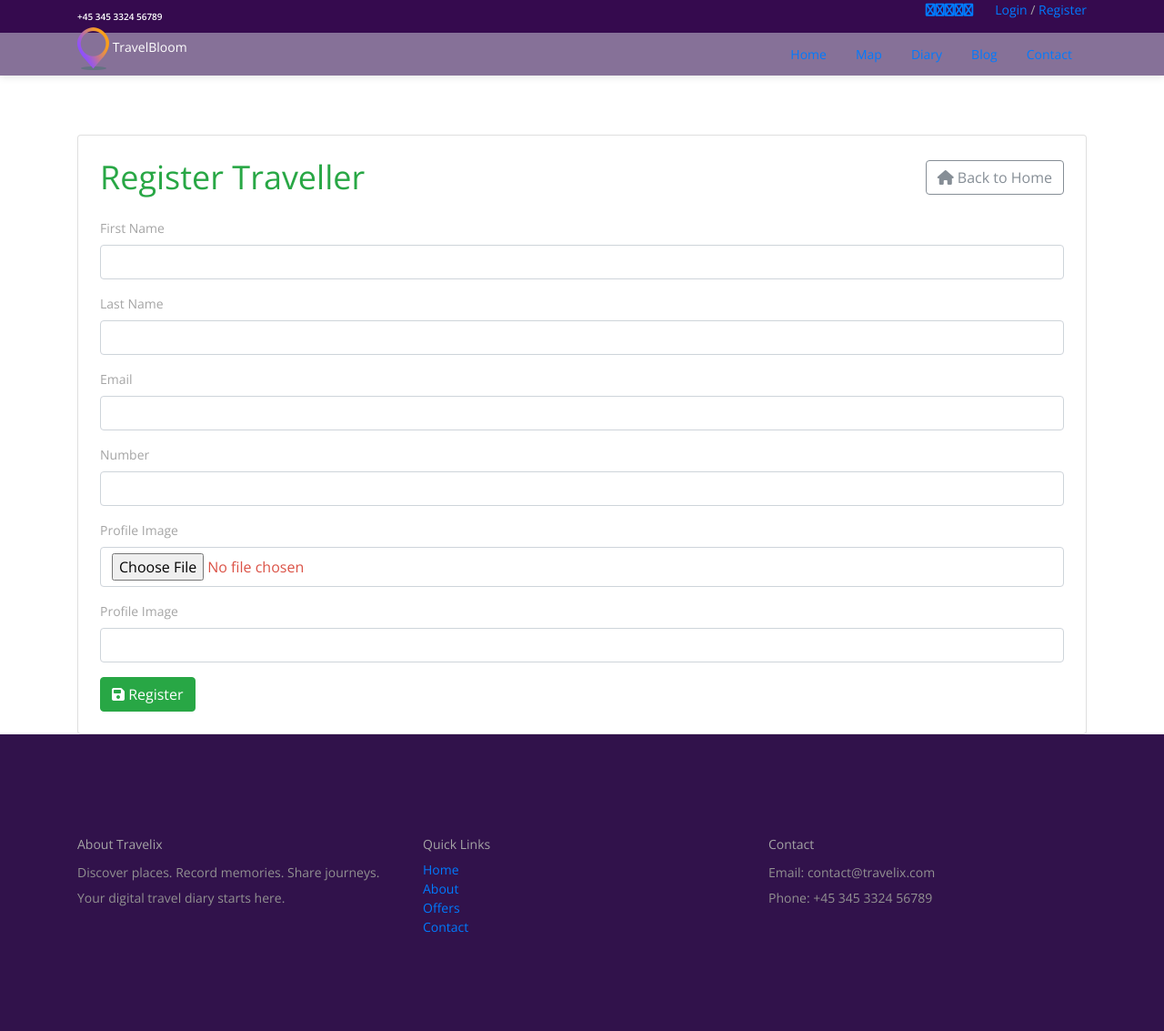
After one commit to surabhiwinner/TravelBloom, a Django app: page /authentication/register-traveller/ in a window 1280 px wide. The commit adds this page. Shown: the whole page at 91% size. Run offline with Django 5.2, Linux system fonts and the light colour scheme; some libraries are stand-ins or nearby versions.

Commit message:
registration completed

```diff
--- a/travelbloom/authentication/forms.py
+++ b/travelbloom/authentication/forms.py
@@ -1,4 +1,7 @@
 from django import forms
+
+from .models import Traveller, Profile
+
 
 
 class LoginForm(forms.Form):
@@ -12,3 +15,97 @@ class LoginForm(forms.Form):
                             'class' : 'form-control',
                             'required' : 'required'
     }))
+
+class TravellerRegisterForm(forms.ModelForm):
+
+    first_name = forms.CharField(
+        max_length=30,
+        widget=forms.TextInput(attrs={
+            'class': 'form-control',
+            'required': 'required'
+        })
+    )
+    last_name = forms.CharField(
+        max_length=30,
+        widget=forms.TextInput(attrs={
+            'class': 'form-control',
+            'required': 'required'
+        })
+    )
+    password = forms.CharField(
+        widget=forms.PasswordInput(attrs={
+            'class': 'form-control',
+            'required': 'required'
+        })
+    )
+
+
+    class Meta:
+
+        model = Traveller
+
+        exclude = ['profile','uuid','active_status','name']
+
+        widgets = {
+
+
+            'image' : forms.FileInput(attrs={
+
+                                        'class' :   'form-control',
+                                        'required'  :   'required'
+                                    }),
+
+            'number' : forms.TextInput(attrs={
+                                            'class' : 'form-control',
+                                            'required' : 'required'
+            })
+
+        }
+
+
+
+class ProfileForm(forms.ModelForm):
+
+    class Meta:
+
+        confirm_password    =   forms.CharField(widget=forms.PasswordInput(attrs={
+                                                    'class' :   'form-control',
+                                                    'required'  :   'required'
+                                            }))
+
+        model = Profile
+
+        exclude = ['profile','uuid', 'active_status']
+
+        widgets = {
+
+            'first_name'    :   forms.TextInput(attrs={
+                                                    'class' :   'form-control',
+                                                    'required'  :   'required'
+                                                }),
+            'last_name'    :   forms.TextInput(attrs={
+                                                    'class' :   'form-control',
+                                                    'required'  :   'required'
+                                                }),
+            'email'    :   forms.EmailInput(attrs={
+                                                    'class' :   'form-control',
+                                                    'required'  :   'required'
+                                                }),
+            'password'    :   forms.PasswordInput(attrs={
+                                                    'class' :   'form-control',
+                                                    'required'  :   'required'
+                                                }),
+
+            }
+
+        def clean(self):
+
+            validated_data =super().clean()
+
+            if validated_data.get('email') in Profile.objects.values_list('username',flat=True):
+
+                self.add_error('email','email already taken')
+
+            if validated_data.get('password') != validated_data.get('confirm_password'):
+
+                self.add_error('confirm_password','password mismatch')
--- a/travelbloom/authentication/models.py
+++ b/travelbloom/authentication/models.py
@@ -1,5 +1,6 @@
 from django.db import models
 
+from explore.models import BaseClass
 from django.contrib.auth.models import AbstractUser
 
 # Create your models here.
@@ -24,3 +25,25 @@ class Profile(AbstractUser):
         verbose_name = 'Profile'
 
         verbose_name_plural = 'Profile'
+
+
+class Traveller(BaseClass):
+
+    profile = models.ForeignKey('Profile', on_delete=models.CASCADE)
+
+    name = models.CharField(max_length=40)
+
+    email = models.EmailField()
+
+    image = models.ImageField(upload_to='Traveller-image')
+
+    number = models.CharField(max_length=10)
+
+    def __str__(self):
+        return f'{self.name}'
+
+    class Meta:
+
+        verbose_name = 'Traveller'
+
+        verbose_name_plural = 'Traveller'
--- a/travelbloom/authentication/urls.py
+++ b/travelbloom/authentication/urls.py
@@ -5,5 +5,7 @@ from . import views
 
 
 urlpatterns = [
-    path('login/', views.LoginView.as_view(),name='login')
+    path('login/', views.LoginView.as_view(),name='login'),
+    path('register-traveller/', views.RegisterTravellerView.as_view(),name='register'),
+
 ]
--- a/travelbloom/authentication/views.py
+++ b/travelbloom/authentication/views.py
@@ -4,7 +4,16 @@ from django.contrib.auth import authenticate, login,logout
 
 from django.views import View
 
-from .forms import LoginForm
+from .forms import LoginForm,TravellerRegisterForm,ProfileForm
+
+from django.db import transaction
+
+from .models import Profile,Traveller
+
+import threading
+
+from django.contrib.auth.hashers import make_password
+
 # Create your views here.
 
 
@@ -58,3 +67,67 @@ class LogoutView(View):
             logout(request)
 
             return redirect('home')
+
+class RegisterTravellerView(View):
+
+    def get(self, request, *args, **kwargs):
+
+        profile_form = ProfileForm()
+
+        traveller_form = TravellerRegisterForm()
+
+
+
+        data ={
+            'traveller_form' : traveller_form,
+            'profile_form' :profile_form
+        }
+
+        return render(request, 'authentication/register_user.html',context=data)
+
+    def post(self, request, *args, **kwargs):
+
+        form= TravellerRegisterForm ( request.POST, request.FILES)
+
+        print(form.errors)
+
+        if form.is_valid():
+
+            with transaction.atomic():
+
+                first_name = form.cleaned_data['first_name']
+
+                last_name = form.cleaned_data['last_name']
+
+                # profile = form.save(commit=False)
+
+                email = form.cleaned_data.get('email')
+
+                password = form.cleaned_data.get('password')
+
+                number = form.cleaned_data['number']
+
+                image = form.cleaned_data['image']
+
+                profile = Profile.objects.create(
+
+                    username = email,
+                    first_name= first_name,
+                    last_name = last_name,
+                    email=email,
+                    role= 'User',
+                    password = make_password(password)
+                )
+
+                Traveller.objects.create(
+
+                    profile=profile,
+                    name=f'{first_name} {last_name}',
+                    email= email,
+                    number= number,
+                    image= image
+
+                )
+                return redirect ('login')
+
+        return render(request, 'authentication/register_user.html', {'traveller_form': form})
--- a/travelbloom/diary/models.py
+++ b/travelbloom/diary/models.py
@@ -13,10 +13,13 @@ class DiaryEntry(BaseClass):
     profile = models.ForeignKey('authentication.Profile', on_delete=models.CASCADE, related_name='diary_entries')
 
     title = models.CharField(max_length=200)
+
     notes = models.TextField(blank=True)
+
     place_name = models.CharField(max_length=255, blank=True, null=True)  # optional
 
     latitude = models.DecimalField(max_digits=9, decimal_places=6, null=True, blank=True)
+
     longitude = models.DecimalField(max_digits=9, decimal_places=6, null=True, blank=True)
 
     def __str__(self):
@@ -43,7 +46,7 @@ class DiaryMedia(BaseClass):
 
     file = models.FileField(upload_to='diary_media/')
 
-    media_type = models.CharField(max_length=10,choices=MediaChoices.choices)
+    media_type = models.CharField(max_length=10,choices=MediaChoices.choices, blank=True)
 
     def __str__(self):
         return f"{self.media_type} - {self.file.name}"
--- /dev/null
+++ b/travelbloom/templates/authentication/register_user.html
@@ -0,0 +1,74 @@
+{% extends 'base.html' %}
+{% load static %}
+{% block section %}
+<div class="container mt-5">
+    <div class="card shadow p-4">
+        <div class="d-flex justify-content-between align-items-center mb-4">
+            <h2 class="text-success mb-0">Register Traveller</h2>
+            <a href="{% url 'home' %}" class="btn btn-outline-secondary">
+                <i class="fa fa-home"></i> Back to Home
+            </a>
+        </div>
+
+        <form method="POST" enctype="multipart/form-data">
+            {% csrf_token %}
+
+            <!-- Name -->
+            <div class="mb-3">
+                <label for="id_name" class="form-label"> First Name</label>
+                {{ profile_form.first_name }}
+                {% if traveller_form.first_name.errors %}
+                    <div class="text-danger">{{ traveller_form.first_name.errors.0 }}</div>
+                {% endif %}
+            </div>
+
+            <div class="mb-3">
+                <label for="id_name" class="form-label"> Last Name</label>
+                {{ profile_form.last_name }}
+                {% if traveller_form.last_name.errors %}
+                    <div class="text-danger">{{ traveller_form.last_name.errors.0 }}</div>
+                {% endif %}
+            </div>
+
+            <!-- Email -->
+            <div class="mb-3">
+                <label for="id_email" class="form-label">Email</label>
+                {{ profile_form.email }}
+                {% if traveller_form.email.errors %}
+                    <div class="text-danger">{{ traveller_form.email.errors.0 }}</div>
+                {% endif %}
+            </div>
+
+
+            <div class="mb-3">
+                <label for="id_email" class="form-label">Number</label>
+                {{ traveller_form.number }}
+                {% if traveller_form.number.errors %}
+                    <div class="text-danger">{{ traveller_form.number.errors.0 }}</div>
+                {% endif %}
+            </div>
+
+            <!-- Image -->
+            <div class="mb-3">
+                <label for="id_image" class="form-label">Profile Image</label>
+                {{ traveller_form.image }}
+                {% if traveller_form.image.errors %}
+                    <div class="text-danger">{{ traveller_form.image.errors.0 }}</div>
+                {% endif %}
+            </div>
+
+             <div class="mb-3">
+                <label for="id_image" class="form-label">Profile Image</label>
+                {{ profile_form.password }}
+                {% if profile_form.password.errors %}
+                    <div class="text-danger">{{ traveller_form.image.errors.0 }}</div>
+                {% endif %}
+            </div>
+
+            <button type="submit" class="btn btn-success">
+                <i class="fa fa-save"></i> Register
+            </button>
+        </form>
+    </div>
+</div>
+{% endblock %}
--- a/travelbloom/templates/base.html
+++ b/travelbloom/templates/base.html
@@ -40,7 +40,7 @@
 							</ul>
 						</div>
 						<div class="user_box ml-4">
-							<a href="{% url 'login' %}">Login</a> / <a href="#">Register</a>
+							<a href="{% url 'login' %}">Login</a> / <a href="{% url 'register' %}">Register</a>
 						</div>
 					</div>
 				</div>
```
Also changed, not shown: travelbloom/diary/forms.py (+8 -12 lines), travelbloom/diary/views.py (+53 -22 lines), travelbloom/templates/diary/create_entry.html (+7 -13 lines), travelbloom/templates/diary/entry_list_page.html (+21 -12 lines).
